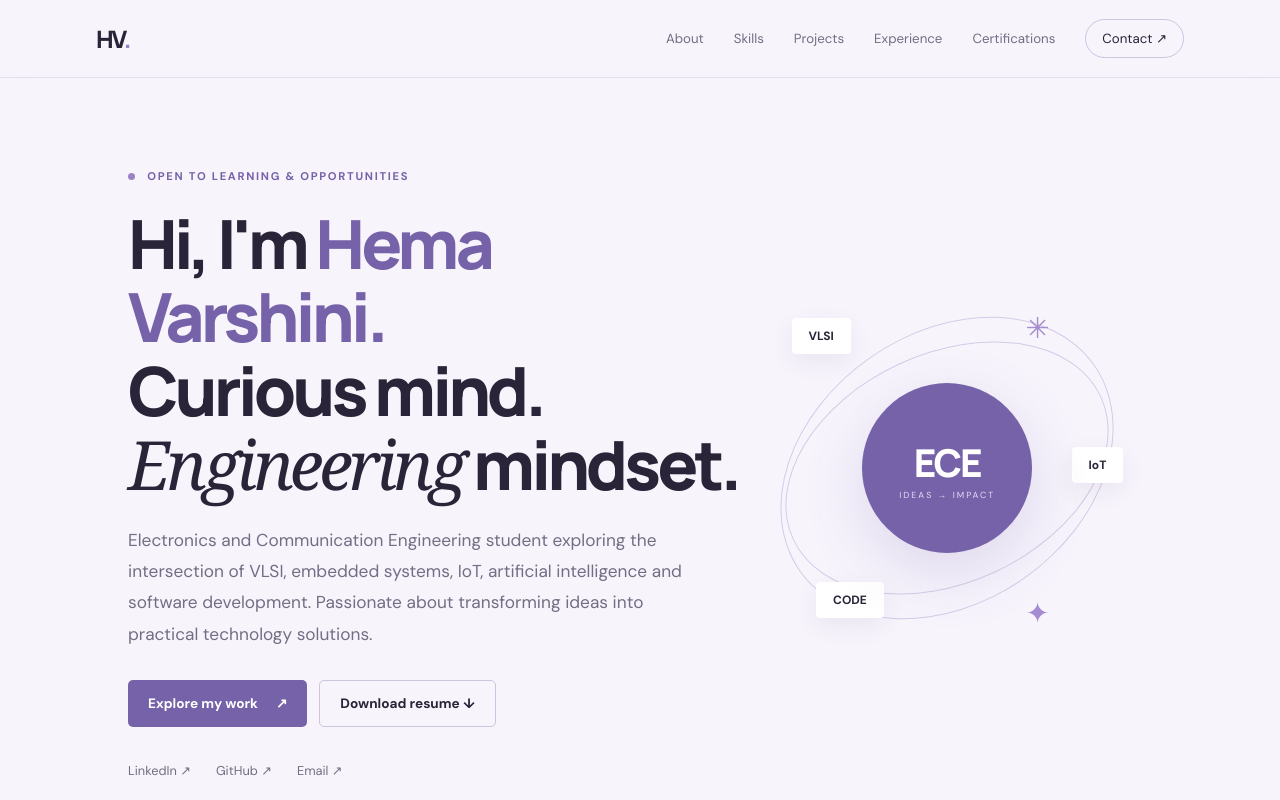
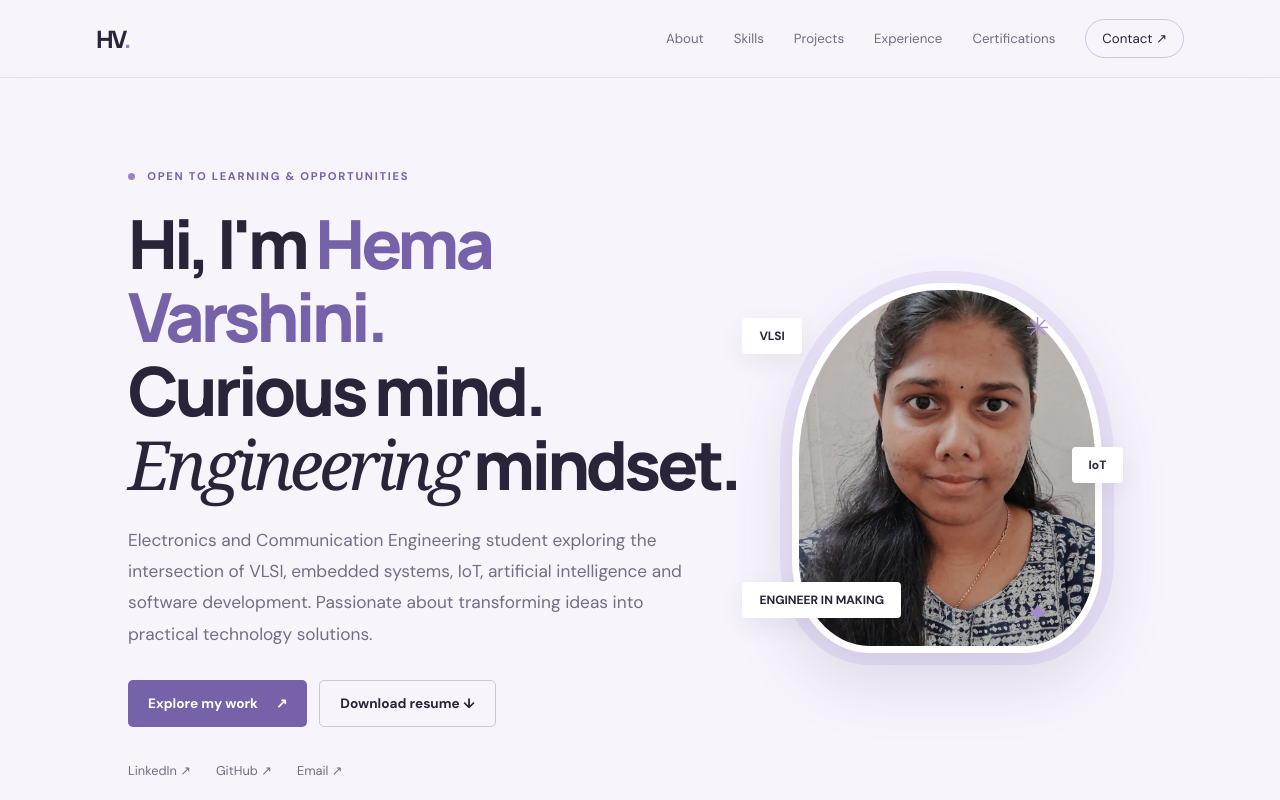
Before and after one commit to rmkcet-hema/portfolio, a plain HTML site: page index.html in a window 1280 px wide. Shown: the top 800 px of the page. Drawn offline with Linux system fonts and the light colour scheme.

Commit message:
Add files via upload

```diff
--- a/index.html
+++ b/index.html
@@ -111,26 +111,18 @@
             </div>
 
 
-            <!-- ENGINEERING GRAPHIC -->
-
-            <div class="hero-art"
-                 aria-label="Engineering-inspired decorative graphic">
-
-                <div class="orbit orbit-one"></div>
-                <div class="orbit orbit-two"></div>
-
-                <div class="core">
-                    <span>ECE</span>
-                    <small>IDEAS → IMPACT</small>
+            <!-- PROFILE PHOTO -->
+            <div class="hero-art" aria-label="Profile photo of Hema Varshini">
+                <div class="profile-photo-frame">
+                    <img src="assets/profile.jpeg"
+                         alt="Hema Varshini S - Electronics and Communication Engineering student"
+                         class="profile-photo">
                 </div>
-
                 <span class="float-tag tag-vlsi">VLSI</span>
                 <span class="float-tag tag-iot">IoT</span>
-                <span class="float-tag tag-code">CODE</span>
-
+                <span class="float-tag tag-code">ENGINEER IN MAKING</span>
                 <span class="spark spark-one">✳</span>
                 <span class="spark spark-two">✦</span>
-
             </div>
 
 
--- a/style.css
+++ b/style.css
@@ -728,3 +728,48 @@ footer {
         flex-wrap: wrap;
     }
 }
+
+
+/* PROFILE PHOTO */
+.profile-photo-frame {
+    width: 310px;
+    height: 370px;
+    position: relative;
+    overflow: hidden;
+    border-radius: 48% 48% 25% 25%;
+    border: 7px solid #ffffff;
+    background: #e5dcf7;
+    box-shadow: 0 25px 65px rgba(91, 70, 130, 0.18),
+                0 0 0 12px rgba(229, 220, 247, 0.65);
+    z-index: 1;
+}
+
+.profile-photo {
+    width: 100%;
+    height: 100%;
+    display: block;
+    object-fit: cover;
+    object-position: center 25%;
+}
+
+.hero-art .tag-vlsi,
+.hero-art .tag-iot,
+.hero-art .tag-code,
+.hero-art .spark {
+    z-index: 2;
+}
+
+.hero-art .tag-vlsi,
+.hero-art .tag-code { left: 0; }
+
+@media (max-width: 850px) {
+    .profile-photo-frame { width: 285px; height: 345px; }
+}
+
+@media (max-width: 520px) {
+    .hero-art { transform: none; margin: 10px 0 0; }
+    .profile-photo-frame { width: 245px; height: 310px; }
+    .hero-art .tag-vlsi { left: 2%; top: 45px; }
+    .hero-art .tag-iot { right: 0; }
+    .hero-art .tag-code { left: 0; bottom: 35px; font-size: .62rem; }
+}
```
